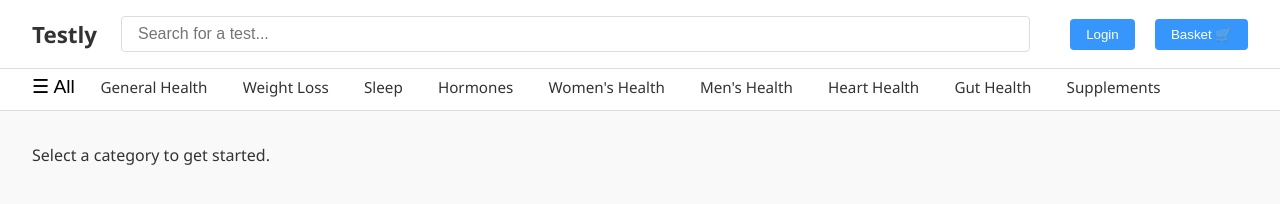
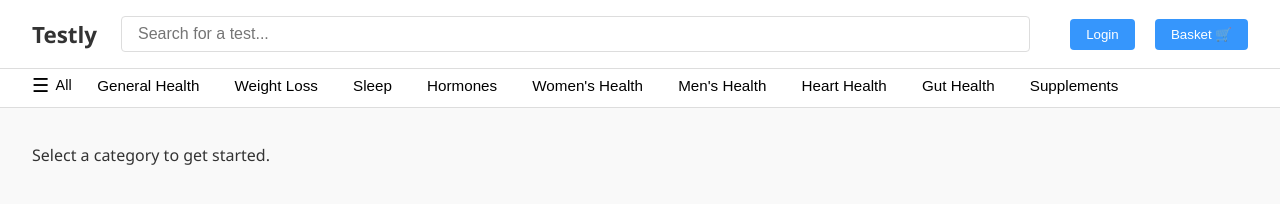
Before and after one commit to testlyhealth/testly-mvp, a plain HTML site: page index.html in a window 1280 px wide. Drawn offline with Linux system fonts and the light colour scheme; a script that the page names is missing.

Commit message:
Updates to menu

```diff
--- a/index.html
+++ b/index.html
@@ -16,21 +16,25 @@
     </div>
   </header>
 
-  <!-- Category nav bar -->
-  <nav class="category-bar">
-    <button class="menu-button">☰ All</button>
-    <ul class="category-list">
-      <li>General Health</li>
-      <li>Weight Loss</li>
-      <li>Sleep</li>
-      <li>Hormones</li>
-      <li>Women's Health</li>
-      <li>Men's Health</li>
-      <li>Heart Health</li>
-      <li>Gut Health</li>
-      <li>Supplements</li>
-    </ul>
+<!-- Category nav bar -->
+<nav class="category-bar">
+    <button class="menu-button">
+        <span style="font-size: 1.2rem;">☰</span>
+        <span>All</span>
+    </button>
+    <div class="category-buttons">
+      <button>General Health</button>
+      <button>Weight Loss</button>
+      <button>Sleep</button>
+      <button>Hormones</button>
+      <button>Women's Health</button>
+      <button>Men's Health</button>
+      <button>Heart Health</button>
+      <button>Gut Health</button>
+      <button>Supplements</button>
+    </div>
   </nav>
+
 
   <!-- Main product area -->
   <main class="product-grid">
--- a/style.css
+++ b/style.css
@@ -6,6 +6,7 @@
     --border: #ddd;
   }
 
+  /* GLOBAL RESET */
   * {
     box-sizing: border-box;
     margin: 0;
@@ -18,6 +19,9 @@
     color: var(--text);
   }
 
+  /* --------------------------------------
+     HEADER AREA
+  ---------------------------------------- */
   .main-header {
     display: flex;
     justify-content: space-between;
@@ -56,6 +60,9 @@
     cursor: pointer;
   }
 
+  /* --------------------------------------
+     CATEGORY NAV BAR
+  ---------------------------------------- */
   .category-bar {
     background: var(--white);
     border-bottom: 1px solid var(--border);
@@ -63,40 +70,50 @@
     display: flex;
     align-items: center;
     position: fixed;
-    top: 64px; /* height of header */
+    top: 64px; /* Height of header */
     width: 100%;
     z-index: 999;
   }
 
   .menu-button {
+    display: flex;
+    align-items: center;
+    gap: 0.4rem;
     background: none;
     border: none;
-    font-size: 1.2rem;
+    font-size: 0.9rem; /* smaller text */
+    cursor: pointer;
+    padding: 0;
     margin-right: 1rem;
-    cursor: pointer;
   }
 
-  .category-list {
-    list-style: none;
+  .category-buttons {
     display: flex;
     flex-wrap: nowrap;
-    overflow-x: auto;
+    overflow-x: hidden;
     gap: 1rem;
-    font-size: 0.95rem;
   }
 
-  .category-list li {
+  .category-buttons button {
+    background: none;
+    border: none;
+    font-size: 0.95rem;
     cursor: pointer;
     padding: 0.3rem 0.6rem;
     white-space: nowrap;
   }
 
+  /* --------------------------------------
+     MAIN CONTENT AREA
+  ---------------------------------------- */
   main.product-grid {
     margin-top: 112px; /* header + category bar */
     padding: 2rem;
   }
 
-  /* Panels */
+  /* --------------------------------------
+     SIDE PANELS (e.g. filters, basket)
+  ---------------------------------------- */
   .side-panel {
     position: fixed;
     top: 112px;
```
